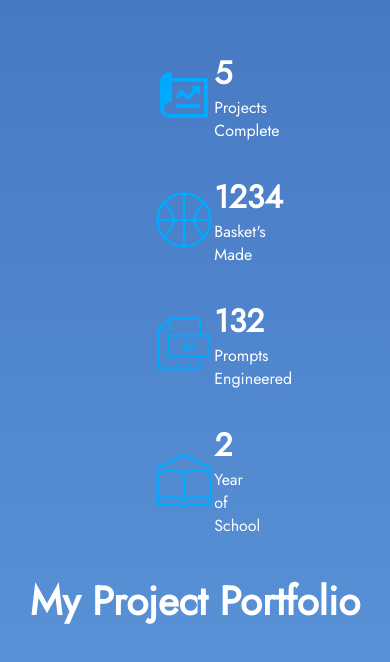
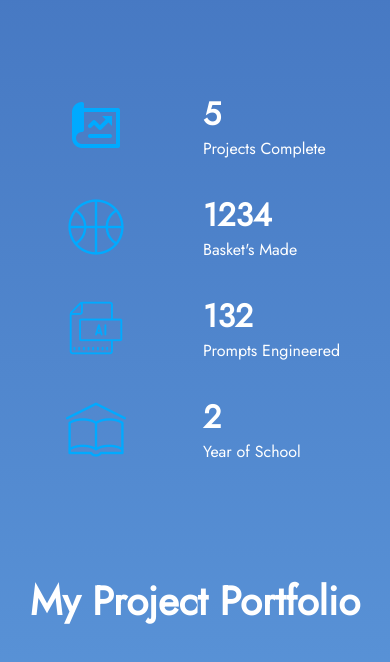
Before and after one commit to kevinchau03/portfolio-web, a plain HTML site: page index.html in a window 390 px wide. Shown: the part 1143-1805 px from the top of the page. Drawn offline with nearby package versions, Linux system fonts and the light colour scheme.

Commit message:
responsive sizing

```diff
--- a/styles.css
+++ b/styles.css
@@ -234,10 +234,6 @@ a {
     flex-direction: column;
   }
   .icons {
-    flex-wrap: wrap;
-    flex-basis: 25%;
-    flex-grow: 1;
-    flex-shrink: 1;
-    max-width: 25%;
+    display: block;
   }
 }
```
